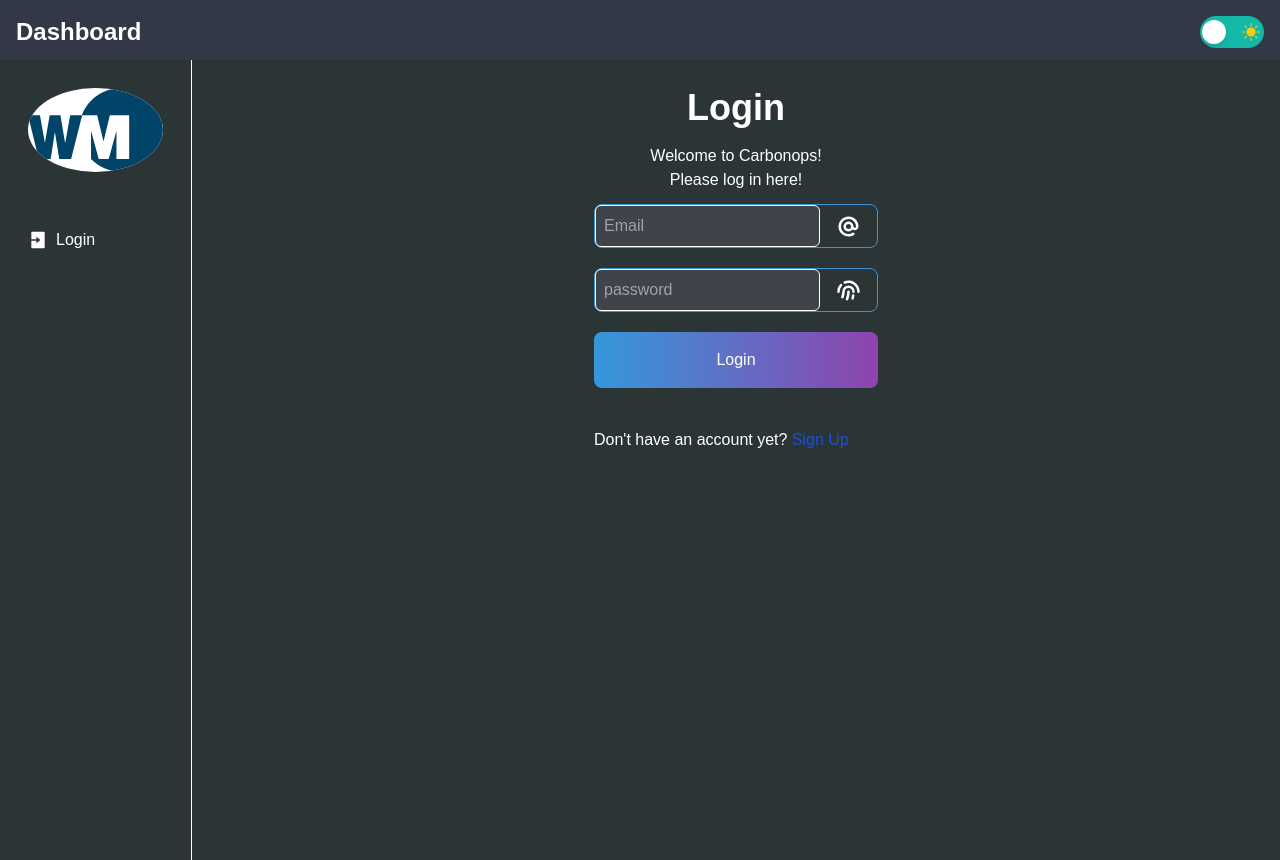
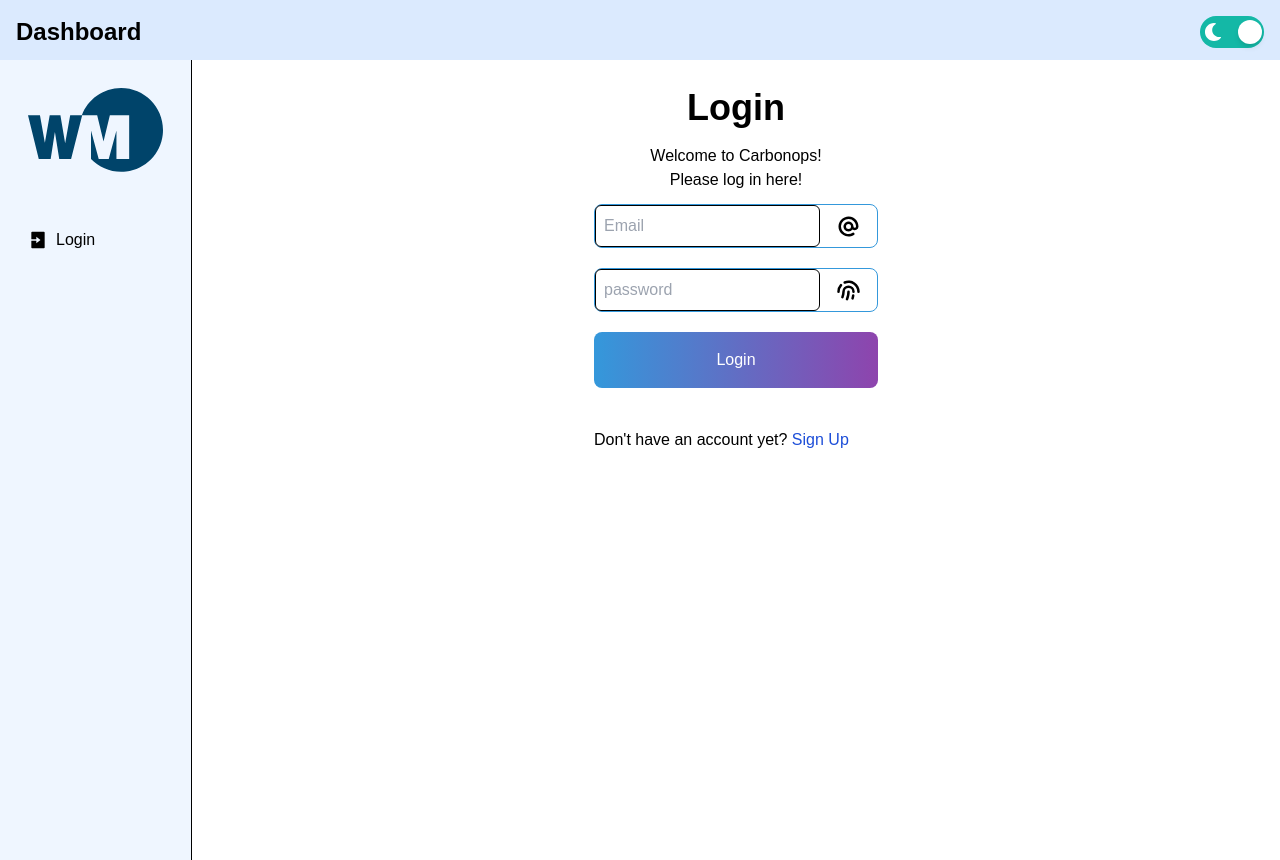
Before and after one commit to WebDevXpert/webserver-admin, a Next.js app: page /login in a window 1280 px wide. Built offline with nearby package versions, Linux system fonts and the light colour scheme; no server answers.

Commit message:
WEBSERVER-26 || integrated context API to get darkMode working properly

```diff
--- a/components/CarbonopsLogo.jsx
+++ b/components/CarbonopsLogo.jsx
@@ -1,16 +1,18 @@
 import React from 'react';
 
-const CarbonopsLogo = ({ isDarkMode }) => (
-    <svg xmlns="http://www.w3.org/2000/svg" viewBox="0 0 947.44 587.89" style={{ backgroundColor: isDarkMode ? '#000' : '#fff', borderRadius: '50%' }}>
+const CarbonopsLogo = ({ darkMode }) => {
+    return (
+        <svg xmlns="http://www.w3.org/2000/svg" viewBox="0 0 947.44 587.89">
             <path
-            fill="#00446a"
+                fill={`${darkMode ? "#959695" : "#00446a"}`}
                 d="M653.51,0c-126.48,0-234.26,79.87-275.74,191.94h107.67l44.13,181.54h.86l44.15-181.54h135.44v306.53h-89.28v-196.42h-.86l-53.2,196.42h-70.41l-53.22-196.42h-.87v196.15c61.13,63.2,150.29,99.14,247.52,87.52,134.34-16.05,240.89-123.53,255.85-258C965.31,150.27,826.98,0,653.51,0Z"
             />
             <path
-            fill="#00446a"
+                fill={`${darkMode ? "#959695" : "#00446a"}`}
                 d="M302.42,498.47h-83.2l-30.06-187.49h-.79l-29.29,187.49h-83.6L0,191.94h83.89l34.03,190.46h.79l33.66-190.46h75.05l32.93,193.44h.8l34.9-193.44h84.19l-77.83,306.53Z"
             />
         </svg>
-);
+    )
+};
 
 export default CarbonopsLogo;
--- a/components/Sidebar.jsx
+++ b/components/Sidebar.jsx
@@ -8,6 +8,7 @@ import { FaWpforms } from "react-icons/fa";
 import { RiBillLine } from "react-icons/ri";
 import { toast } from 'react-toastify';
 import CarbonopsLogo from './CarbonopsLogo';
+import { useDarkMode } from '@/context/DarkmodeContext';
 
 const Sidebar = ({ children }) => {
   const apiUrl = process.env.NEXT_PUBLIC_API_BASE_URL || '';
@@ -15,6 +16,7 @@ const Sidebar = ({ children }) => {
   const router = useRouter();
   const [showDropdown, setShowDropdown] = useState(false);
   const dropdownRef = useRef(null);
+  const { darkMode } = useDarkMode()
 
   const toggleDropdown = () => {
     setShowDropdown(prev => !prev);
@@ -79,7 +81,7 @@ const Sidebar = ({ children }) => {
         <div className='sm:w-48 m-0 p-0 bg-medium-gray dark:bg-dark dark:text-white border-r border-gray-200 dark:border-gray-600 overflow-y-auto'>
           <div className='p-4'>
             <div className='flex items-center justify-center p-3 rounded-full'>
-              <CarbonopsLogo />
+              <CarbonopsLogo darkMode={darkMode} />
             </div>
             <div className='space-y-4'>
               <AuthenticatedLink href='/'>
--- a/components/ThemeToggle.jsx
+++ b/components/ThemeToggle.jsx
@@ -2,13 +2,18 @@
 import { useEffect, useState } from "react";
 import { FaMoon } from "react-icons/fa";
 import { BsSunFill } from "react-icons/bs";
+import { useDarkMode } from "@/context/DarkmodeContext";
 const ThemeToggle = () => {
+    const { darkMode, toggleDarkMode } = useDarkMode();
 
-    const [darkMode, setDarkMode] = useState(true)
+    // const [darkMode, setDarkMode] = useState(true)
 
     useEffect(() => {
         const theme = localStorage.getItem("theme")
-        if (theme === "dark") setDarkMode(true)
+        // if (theme === "dark") setDarkMode(true)
+        if (theme === "dark") {
+            toggleDarkMode()
+        }
     }, [])
 
     useEffect(() => {
@@ -21,7 +26,8 @@ const ThemeToggle = () => {
         }
     }, [darkMode])
     return (
-        <div className="relative w-16 h-8 flex items-center dark:bg-gray-900 bg-teal-500 cursor-pointer rounded-full p-1" onClick={() => setDarkMode(!darkMode)}>
+        // <div className="relative w-16 h-8 flex items-center dark:bg-gray-900 bg-teal-500 cursor-pointer rounded-full p-1" onClick={() => setDarkMode(!darkMode)}>
+        <div className="relative w-16 h-8 flex items-center dark:bg-gray-900 bg-teal-500 cursor-pointer rounded-full p-1" onClick={toggleDarkMode}>
             <FaMoon className="text-white" size={18} />
             <div className="absolute bg-white w-6 h-6 rounded-full shadow-md transform transition-transform duration-300" style={darkMode ? { left: "2px" } : { right: "2px" }}></div>
             <BsSunFill className="ml-auto text-yellow-400" size={18} />
--- /dev/null
+++ b/context/DarkmodeContext.js
@@ -0,0 +1,19 @@
+import React, { createContext, useState, useContext } from 'react';
+
+const DarkModeContext = createContext();
+
+export const DarkModeProvider = ({ children }) => {
+    const [darkMode, setDarkMode] = useState(false);
+
+    const toggleDarkMode = () => {
+        setDarkMode(!darkMode);
+    };
+
+    return (
+        <DarkModeContext.Provider value={{ darkMode, toggleDarkMode }}>
+            {children}
+        </DarkModeContext.Provider>
+    );
+};
+
+export const useDarkMode = () => useContext(DarkModeContext);
--- a/pages/_app.js
+++ b/pages/_app.js
@@ -4,17 +4,22 @@ import Sidebar from '@/components/Sidebar';
 import "../styles/globals.css"
 import { ToastContainer } from 'react-toastify';
 import 'react-toastify/dist/ReactToastify.css';
+import { DarkModeProvider } from '@/context/DarkmodeContext';
+import Header from '@/components/Header';
 
 function App({ Component, pageProps }) {
   return (
+    <DarkModeProvider>
       <SessionProvider session={pageProps.session}>
         <GeneralLayout>
+          <Header />
           <Sidebar>
             <ToastContainer />
             <Component {...pageProps} />
           </Sidebar>
         </GeneralLayout>
       </SessionProvider>
+    </DarkModeProvider>
   );
 }
 
--- a/pages/general-layout.jsx
+++ b/pages/general-layout.jsx
@@ -24,7 +24,7 @@ const GeneralLayout = ({ children }) => {
 
     return (
         <>
-            <Header />
+            {/* <Header /> */}
             <main>{children}</main>
         </>
     );
```
Lines whose indentation alone changed are shown as unchanged.
